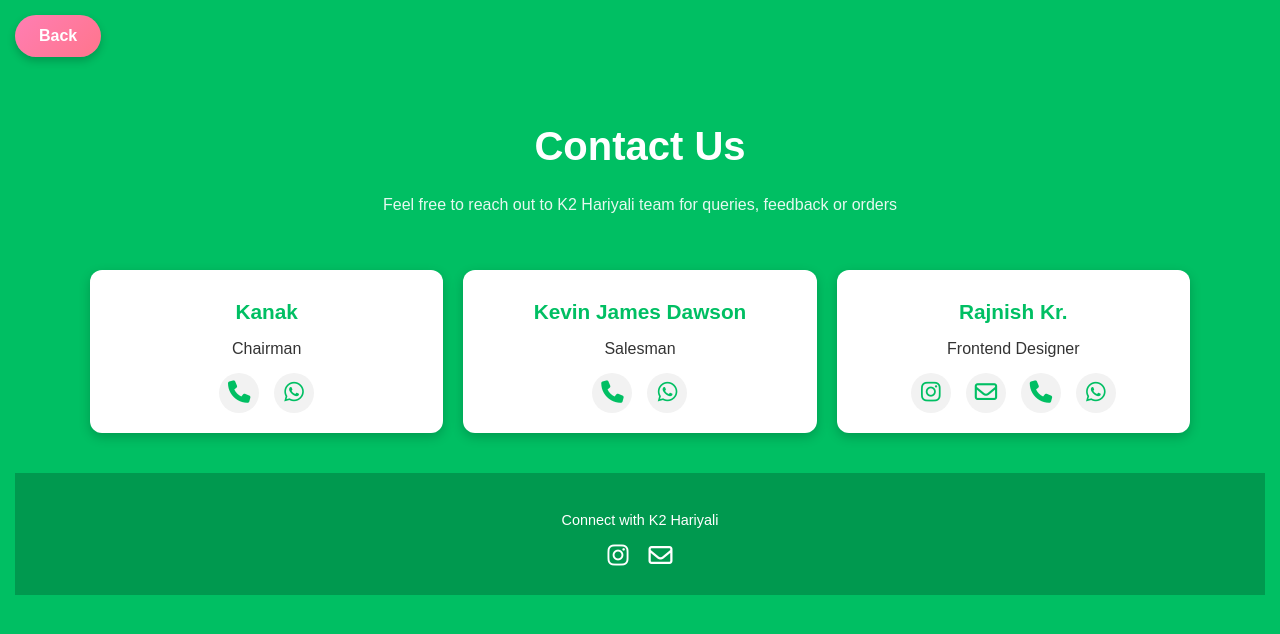
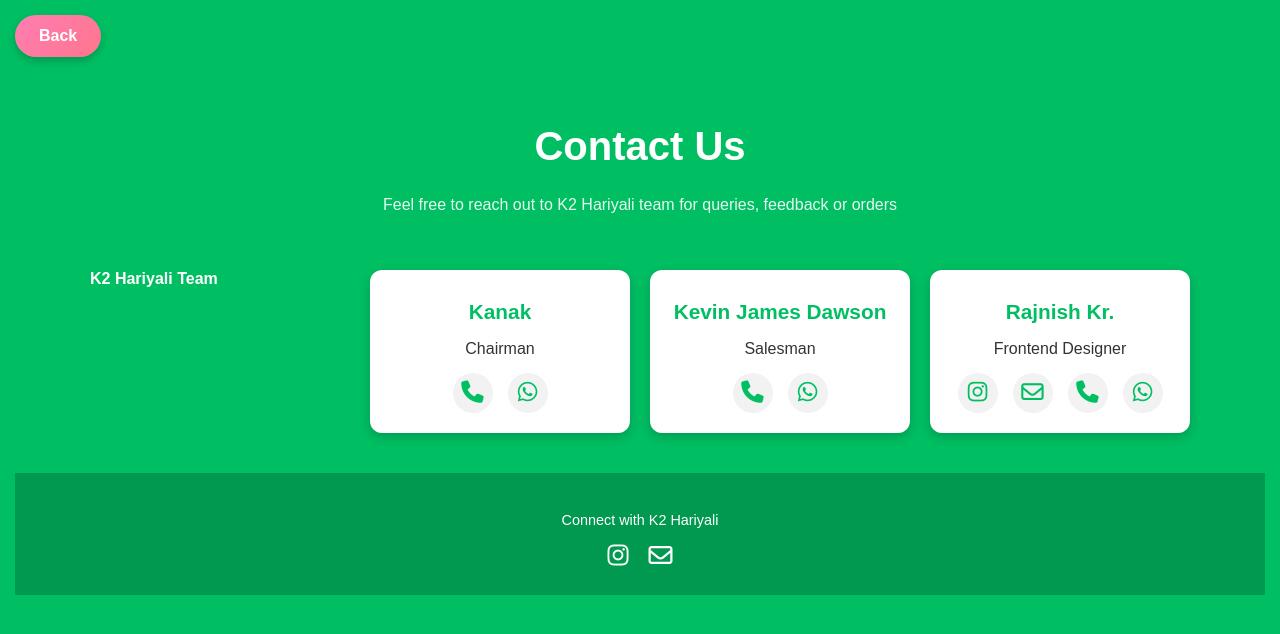
Before and after one commit to Rajnish9570/k2Hariyli.github.io, a plain HTML site: page contact.html in a window 1280 px wide. Drawn offline with Linux system fonts and the light colour scheme.

Commit message:
Update contact.html

```diff
--- a/contact.html
+++ b/contact.html
@@ -155,7 +155,7 @@
   </header>
 
   <section class="contact-container">
-    <!-- Kanak -->
+    <strong>K2 Hariyali Team</strong>
     <div class="card">
       <h2>Kanak</h2>
       <h3>Chairman</h3>
```
